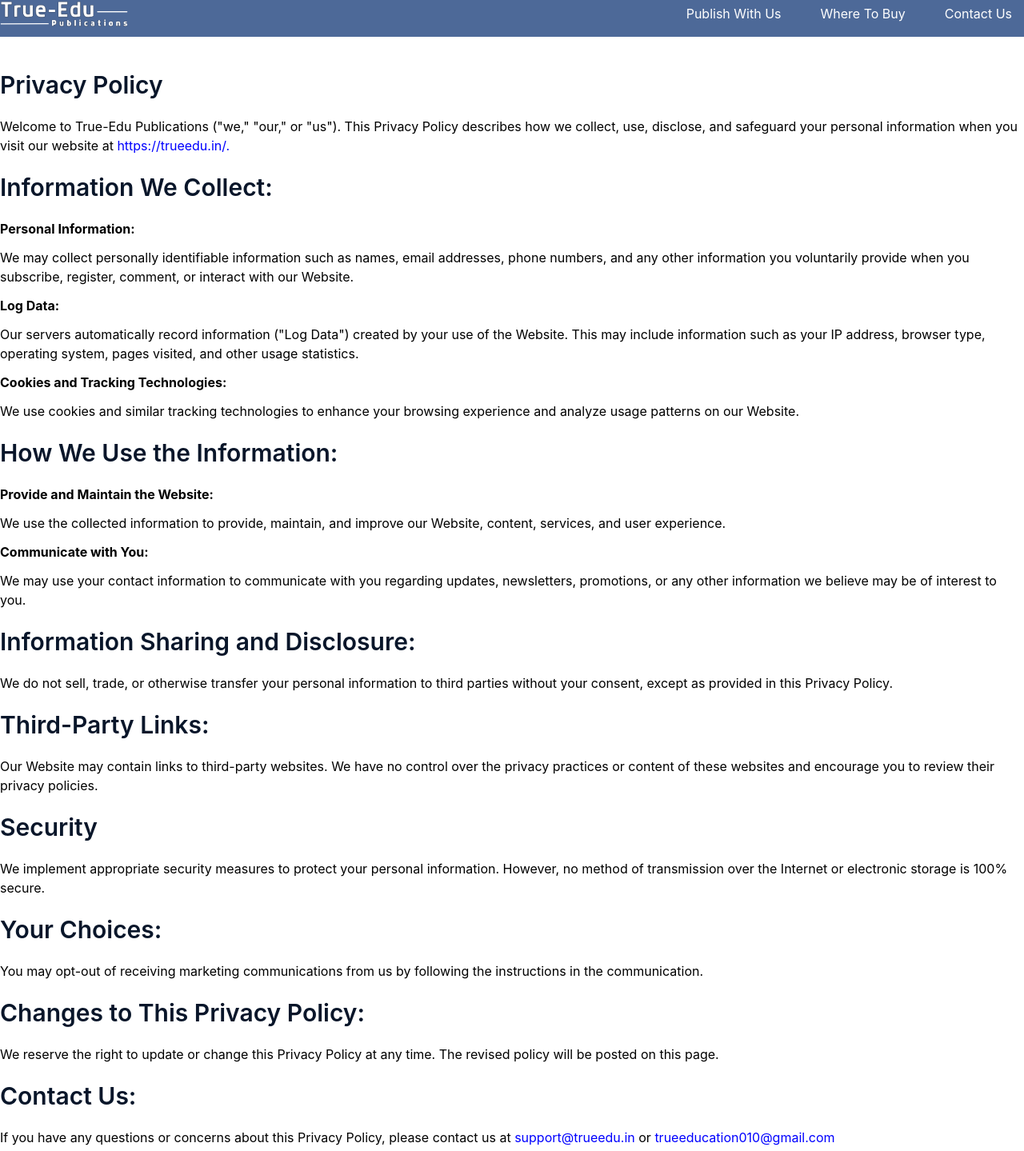
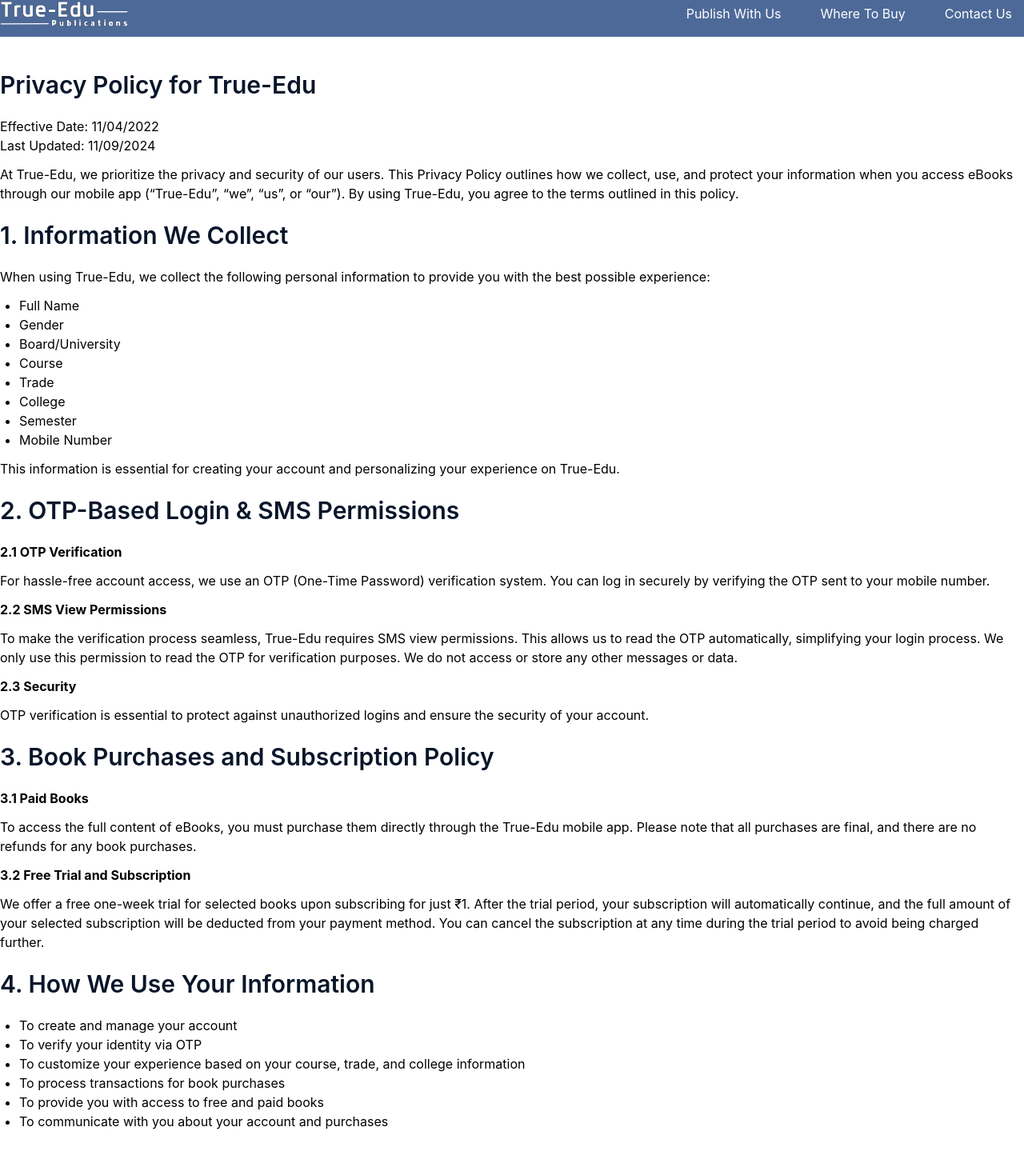
Before and after one commit to iamkaler13/true-edu, a React (Create React App) app: page /privacy-policy in a window 1280 px wide. Shown: the part 52-1491 px from the top of the page at 80% size. Built offline with nearby package versions, Linux system fonts and the light colour scheme.

Commit message:
privacy policy updated

```diff
--- a/src/pages/PrivacyPolicy.js
+++ b/src/pages/PrivacyPolicy.js
@@ -5,103 +5,122 @@
     window.scrollTo({top: 0, left: 0, behavior: 'smooth'});
   }, []);
   return (
-    <div className=" bg-white sm:py-5 py-5 px-5 sm:px-0  ">
-      <div className="sm:px-0">
-        <h2 className="text-lg sm:text-[30px] sm:leading-8 my-2 sm:my-6 font-semibold text-heading">
-          Privacy Policy
+<div class="bg-white sm:py-5 py-5 px-5 sm:px-0">
+  <div class="sm:px-0">
+    <h2 class="text-lg sm:text-[30px] sm:leading-8 my-2 sm:my-6 font-semibold text-heading">
+      Privacy Policy for True-Edu
     </h2>
-        <p className="my-3">
-          Welcome to True-Edu Publications ("we," "our," or "us"). This Privacy
-          Policy describes how we collect, use, disclose, and safeguard your
-          personal information when you visit our website at{" "}
-          <span className="text-[blue]"> https://trueedu.in/.</span>
+    <p class="my-3">
+      Effective Date: 11/04/2022<br />
+      Last Updated: 11/09/2024
     </p>
-        <h2 className="text-lg sm:text-[30px] sm:leading-8 my-2 sm:my-6 font-semibold text-heading">
-          Information We Collect:
-        </h2>
-        <p className="font-bold my-3">Personal Information:</p>
-        <p>
-          We may collect personally identifiable information such as names,
-          email addresses, phone numbers, and any other information you
-          voluntarily provide when you subscribe, register, comment, or interact
-          with our Website.
-        </p>
-        <p className="font-bold my-3">Log Data:</p>
-        <p>
-          Our servers automatically record information ("Log Data") created by
-          your use of the Website. This may include information such as your IP
-          address, browser type, operating system, pages visited, and other
-          usage statistics.
-        </p>
-        <p className="font-bold my-3">Cookies and Tracking Technologies:</p>
-        <p>
-          We use cookies and similar tracking technologies to enhance your
-          browsing experience and analyze usage patterns on our Website.
-        </p>
-        <h2 className="text-lg sm:text-[30px] sm:leading-8 my-2 sm:my-6 font-semibold text-heading">
-          How We Use the Information:
-        </h2>
-        <p className="font-bold my-3">Provide and Maintain the Website:</p>
-        <p>
-          We use the collected information to provide, maintain, and improve our
-          Website, content, services, and user experience.
-        </p>
-        <p className="font-bold my-3">Communicate with You:</p>
-        <p>
-          We may use your contact information to communicate with you regarding
-          updates, newsletters, promotions, or any other information we believe
-          may be of interest to you.
+    <p class="my-3">
+      At True-Edu, we prioritize the privacy and security of our users. This Privacy Policy outlines how we collect, use, and protect your information when you access eBooks through our mobile app (“True-Edu”, “we”, “us”, or “our”). By using True-Edu, you agree to the terms outlined in this policy.
     </p>
 
-        <h2 className="text-lg sm:text-[30px] sm:leading-8 my-2 sm:my-6 font-semibold text-heading">
-          Information Sharing and Disclosure:
+    <h2 class="text-lg sm:text-[30px] sm:leading-8 my-2 sm:my-6 font-semibold text-heading">
+      1. Information We Collect
     </h2>
     <p>
-          We do not sell, trade, or otherwise transfer your personal information
-          to third parties without your consent, except as provided in this
-          Privacy Policy.
+      When using True-Edu, we collect the following personal information to provide you with the best possible experience:
     </p>
-        <h2 className="text-lg sm:text-[30px] sm:leading-8 my-2 sm:my-6 font-semibold text-heading">
-          Third-Party Links:
+    <ul class="list-disc ml-6 my-3">
+      <li>Full Name</li>
+      <li>Gender</li>
+      <li>Board/University</li>
+      <li>Course</li>
+      <li>Trade</li>
+      <li>College</li>
+      <li>Semester</li>
+      <li>Mobile Number</li>
+    </ul>
+    <p>
+      This information is essential for creating your account and personalizing your experience on True-Edu.
+    </p>
+
+    <h2 class="text-lg sm:text-[30px] sm:leading-8 my-2 sm:my-6 font-semibold text-heading">
+      2. OTP-Based Login & SMS Permissions
+    </h2>
+    <h3 class="font-bold my-3">2.1 OTP Verification</h3>
+    <p>
+      For hassle-free account access, we use an OTP (One-Time Password) verification system. You can log in securely by verifying the OTP sent to your mobile number.
+    </p>
+    <h3 class="font-bold my-3">2.2 SMS View Permissions</h3>
+    <p>
+      To make the verification process seamless, True-Edu requires SMS view permissions. This allows us to read the OTP automatically, simplifying your login process. We only use this permission to read the OTP for verification purposes. We do not access or store any other messages or data.
+    </p>
+    <h3 class="font-bold my-3">2.3 Security</h3>
+    <p>
+      OTP verification is essential to protect against unauthorized logins and ensure the security of your account.
+    </p>
+
+    <h2 class="text-lg sm:text-[30px] sm:leading-8 my-2 sm:my-6 font-semibold text-heading">
+      3. Book Purchases and Subscription Policy
+    </h2>
+    <h3 class="font-bold my-3">3.1 Paid Books</h3>
+    <p>
+      To access the full content of eBooks, you must purchase them directly through the True-Edu mobile app. Please note that all purchases are final, and there are no refunds for any book purchases.
+    </p>
+    <h3 class="font-bold my-3">3.2 Free Trial and Subscription</h3>
+    <p>
+      We offer a free one-week trial for selected books upon subscribing for just ₹1. After the trial period, your subscription will automatically continue, and the full amount of your selected subscription will be deducted from your payment method. You can cancel the subscription at any time during the trial period to avoid being charged further.
+    </p>
+
+    <h2 class="text-lg sm:text-[30px] sm:leading-8 my-2 sm:my-6 font-semibold text-heading">
+      4. How We Use Your Information
+    </h2>
+    <ul class="list-disc ml-6 my-3">
+      <li>To create and manage your account</li>
+      <li>To verify your identity via OTP</li>
+      <li>To customize your experience based on your course, trade, and college information</li>
+      <li>To process transactions for book purchases</li>
+      <li>To provide you with access to free and paid books</li>
+      <li>To communicate with you about your account and purchases</li>
+    </ul>
+
+    <h2 class="text-lg sm:text-[30px] sm:leading-8 my-2 sm:my-6 font-semibold text-heading">
+      5. Data Security
     </h2>
     <p>
-          Our Website may contain links to third-party websites. We have no
-          control over the privacy practices or content of these websites and
-          encourage you to review their privacy policies.
+      We take data security seriously and employ industry-standard measures to protect your personal information. While we strive to protect your data, please note that no transmission over the internet is 100% secure. By using True-Edu, you acknowledge that you are doing so at your own risk.
     </p>
-        <h2 className="text-lg sm:text-[30px] sm:leading-8 my-2 sm:my-6 font-semibold text-heading">
-          Security
+
+    <h2 class="text-lg sm:text-[30px] sm:leading-8 my-2 sm:my-6 font-semibold text-heading">
+      6. Your Rights
+    </h2>
+    <p>You have the following rights concerning your data:</p>
+    <ul class="list-disc ml-6 my-3">
+      <li>Access: You can request access to the personal information we hold about you.</li>
+      <li>Correction: You can request corrections to any inaccurate information.</li>
+      <li>Deletion: You can request the deletion of your account and associated information.</li>
+      <li>Opt-Out: You can opt out of promotional communications.</li>
+    </ul>
+    <p>
+      If you wish to exercise any of these rights, please contact us at the information provided below.
+    </p>
+
+    <h2 class="text-lg sm:text-[30px] sm:leading-8 my-2 sm:my-6 font-semibold text-heading">
+      7. Changes to This Privacy Policy
     </h2>
     <p>
-          We implement appropriate security measures to protect your personal
-          information. However, no method of transmission over the Internet or
-          electronic storage is 100% secure.
+      We may update this Privacy Policy from time to time. Any changes will be posted on this page with a new effective date. Please review this policy periodically to stay informed about any updates.
     </p>
-        <h2 className="text-lg sm:text-[30px] sm:leading-8 my-2 sm:my-6 font-semibold text-heading">
-          Your Choices:
+
+    <h2 class="text-lg sm:text-[30px] sm:leading-8 my-2 sm:my-6 font-semibold text-heading">
+      8. Contact Information
     </h2>
     <p>
-          You may opt-out of receiving marketing communications from us by
-          following the instructions in the communication.
+      If you have any questions, concerns, or requests regarding this Privacy Policy, please contact us at:
     </p>
-        <h2 className="text-lg sm:text-[30px] sm:leading-8 my-2 sm:my-6 font-semibold text-heading">
-          Changes to This Privacy Policy:
-        </h2>
     <p>
-          We reserve the right to update or change this Privacy Policy at any
-          time. The revised policy will be posted on this page.
-        </p>
-        <h2 className="text-lg sm:text-[30px] sm:leading-8 my-2 sm:my-6 font-semibold text-heading">
-          Contact Us:
-        </h2>
-        <p>
-          If you have any questions or concerns about this Privacy Policy,
-          please contact us at
-          <span className="text-[blue]"> support@trueedu.in</span> or{" "}
-          <span className="text-[blue]"> trueeducation010@gmail.com</span>
+      True-Edu<br />
+      Email: trueeducation0100@gmail.com, abhishek567thakur@gmail.com<br />
+      Phone: 780585896<br />
+      Address: Sub Tehsil - Sadwan, Distt - Kangra, H.P., Pin Code - 176202
     </p>
   </div>
 </div>
+
   );
 };
 
```
Lines whose indentation alone changed are shown as unchanged.
